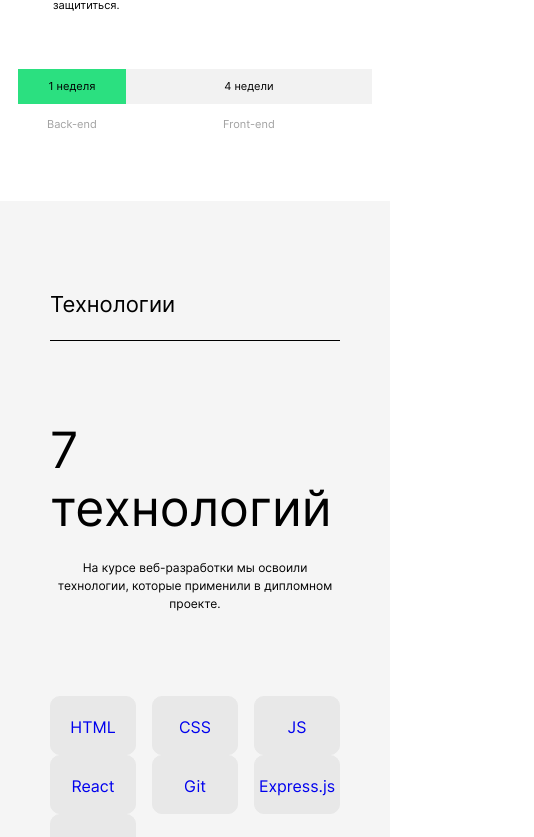
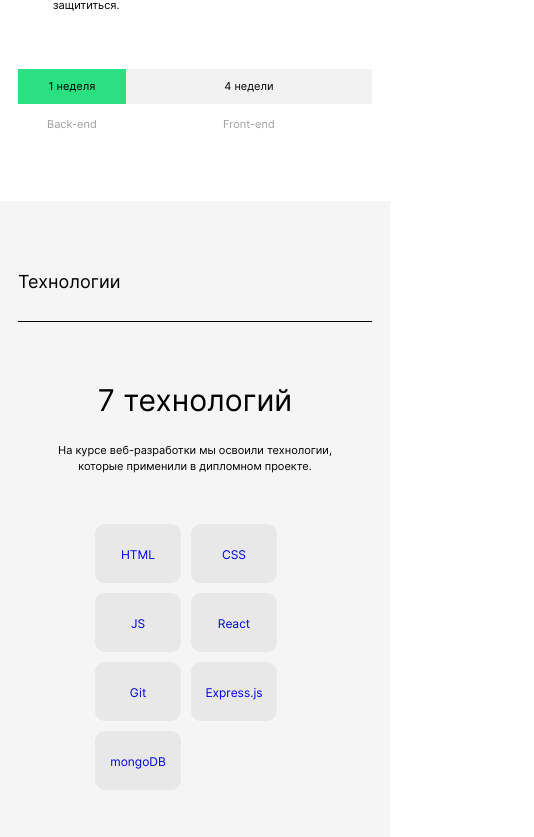
Before and after one commit to MaksimPozharskiy/movies-explorer-frontend, a React (Create React App) app: page / in a window 390 px wide. Shown: the part 1153-1990 px from the top of the page, 534 px wide, since content can reach past the window. Built offline with nearby package versions, Linux system fonts and the light colour scheme.

Commit message:
feat: сделать адаптив главной страницы

```diff
--- a/src/components/AboutMe/AboutMe.css
+++ b/src/components/AboutMe/AboutMe.css
@@ -87,3 +87,100 @@
   text-decoration: underline;
   transform: scale(1.2);
 }
+
+@media screen and (max-width: 1280px) {
+  .about-me {
+    padding: 0 50px 0;
+  }
+
+  .about-me__container {
+    padding: 90px 0 90px;
+  }
+
+  .about-me__wrap {
+    padding-bottom: 90px;
+  }
+
+  .about-me__name {
+    font-size: 40px;
+    line-height: 40px;
+  }
+
+  .about-me__profession {
+    font-size: 12px;
+    line-height: 18px;
+  }
+
+  .about-me__text {
+    font-size: 12px;
+    line-height: 18px;
+  }
+}
+
+@media screen and (max-width: 1024px) {
+  .about-me__text {
+    max-width: 364px;
+  }
+
+  .about-me__photo {
+    max-width: 255px;
+  }
+}
+
+@media screen and (max-width: 768px) {
+  .about-me {
+    padding: 0 24px 0;
+  }
+
+  .about-me__container {
+    padding: 62px 0 70px;
+  }
+
+  .about-me__title {
+    padding-bottom: 28px;
+    font-size: 18px;
+    line-height: 22px;
+  }
+
+  .about-me__name {
+    margin: 40px 0 0;
+    font-size: 36px;
+    line-height: 36px;
+  }
+
+  .about-me__profession {
+    font-size: 11px;
+    line-height: 18px;
+  }
+
+  .about-me__text {
+    font-size: 11px;
+    line-height: 18px;
+  }
+}
+
+@media screen and (max-width: 576px) {
+  .about-me {
+    padding: 0 14px 0;
+  }
+
+  .about-me__wrap {
+    padding-bottom: 70px;
+    flex-direction: column-reverse;
+    align-items: center;
+  }
+
+  .about-me__photo {
+    margin-top: 60px;
+    max-width: 292px;
+    width: 100%;
+  }
+
+  .about-me__profession {
+    margin: 22px 0;
+  }
+
+  .about-me__links {
+    margin-top: 40px;
+  }
+}
--- a/src/components/Footer/Footer.css
+++ b/src/components/Footer/Footer.css
@@ -38,6 +38,7 @@
 }
 
 .footer__links-list {
+  margin: 20px 0 0;
   padding: 0;
   display: flex;
   column-gap: 20px;
@@ -63,3 +64,22 @@
   transform: scale(1.1);
   text-decoration: underline;
 }
+
+@media screen and (max-width: 1280px) {
+  .footer {
+    padding: 0 10px 0;
+  }
+}
+
+@media screen and (max-width: 576px) {
+  .footer__wrap {
+    flex-direction: column-reverse;
+    row-gap: 30px;
+  }
+  .footer__links-list {
+    margin-top: 30px;
+    flex-direction: column;
+    align-items: center;
+    row-gap: 12px;
+  }
+}
--- a/src/components/Portfolio/Portfolio.css
+++ b/src/components/Portfolio/Portfolio.css
@@ -52,3 +52,28 @@
 .portfolio__link:hover .portfolio__icon {
   transform: scale(1.7);
 }
+
+@media screen and (max-width: 1280px) {
+  .portfolio__name {
+    font-size: 28px;
+    line-height: 50px;
+  }
+
+}
+
+@media screen and (max-width: 768px) {
+  .portfolio__title {
+    font-size: 14px;
+    line-height: 20px;
+    margin: 0 0 40px;
+  }
+
+  .portfolio__name {
+    font-size: 18px;
+    line-height: 28px;
+  }
+}
+
+@media screen and (max-width: 576px) {
+
+}
--- a/src/components/Promo/Promo.css
+++ b/src/components/Promo/Promo.css
@@ -25,7 +25,7 @@
   line-height: 58px;
 }
 .promo__subtitle {
-  width: 310px;
+  max-width: 310px;
   margin: 0;
 
   color: #fff;
--- a/src/components/Techs/Techs.css
+++ b/src/components/Techs/Techs.css
@@ -50,9 +50,10 @@
   max-width: 690px;
 
   display: flex;
-  justify-content: space-between;
+  justify-content: flex-start;
   flex-wrap: wrap;
   column-gap: 10px;
+  row-gap: 10px;
 
   padding: 100px 0 0;
   margin: 0;
@@ -97,7 +98,7 @@
 
 @media screen and (max-width: 1024px) {
   .techs {
-    padding: 90px 50px 90px;
+    padding: 90px 40px 90px;
   }
 
   .techs__title {
@@ -119,12 +120,42 @@
     height: 57px;
   }
 }
-/* @TODO Технологии адаптируем */
 
 @media screen and (max-width: 768px) {
+  .techs {
+    padding: 70px 18px 70px;
+  }
 
 }
 
 @media screen and (max-width: 576px) {
+  .techs__section-title {
+    font-size: 18px;
+    line-height: 22px;
+    padding-bottom: 28px;
+  }
 
+  .techs__title {
+    margin: 60px 0 24px;
+    font-size: 30px;
+    line-height: 36px;
+  }
+
+  .techs__subtitle {
+    max-width: 292px;
+    font-size: 11px;
+    line-height: 16px;
+  }
+
+  .techs__list-item {
+    font-size: 12px;
+    line-height: 14px;
+  }
 }
+
+@media screen and (max-width: 456px) {
+  .techs__list {
+    padding: 50px 0 0;
+    max-width: 200px;
+  }
+}
```
